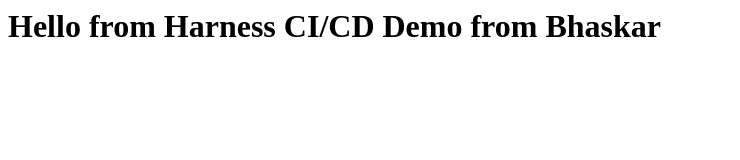
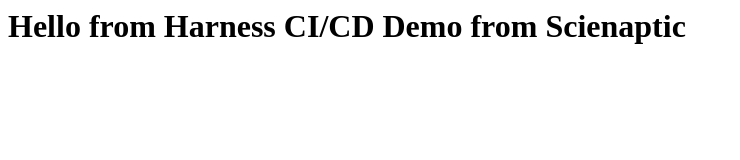
Before and after one commit to bhaskargonthini-3/harness-demo-app, a plain HTML site: page index.html in a window 1280 px wide. Shown: the whole page, without its empty margins (0-740 px from the left). Drawn offline with Linux system fonts and the light colour scheme.

Commit message:
Modified index.html

```diff
--- a/index.html
+++ b/index.html
@@ -1 +1 @@
-<h1>Hello from Harness CI/CD Demo from Bhaskar</h1>
+<h1>Hello from Harness CI/CD Demo from Scienaptic</h1>
```
